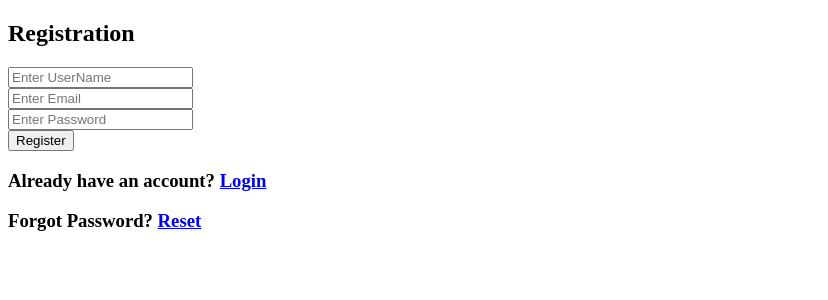
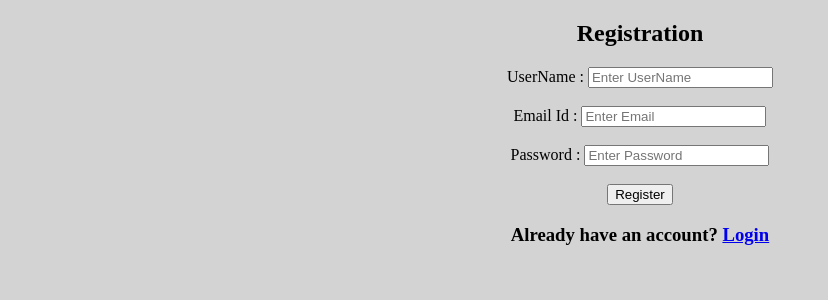
Before and after one commit to shraddhakapadia/todo, a Django app: page /register/ in a window 1280 px wide. Shown: the top 300 px of the page, without its empty margins (0-828 px from the left). Run offline with Django 4.2, Linux system fonts and the light colour scheme.

Commit message:
Update register.html

```diff
--- a/todoapp/templates/todoapp/register.html
+++ b/todoapp/templates/todoapp/register.html
@@ -1,11 +1,6 @@
 <!DOCTYPE html>
 <html lang="en">
-<!-- <head>
-    <meta charset = "UTF-8">
-    <meta name = "viewport" content = "width=device-width, initial-scale = 1.0">
-    <title>Login</title>
-</head> -->
-<body>
+<body style="text-align: center;background-color: lightgray;">
     <div class="wrapper">
         <h2>Registration</h2>
         {% if messages %}
@@ -16,25 +11,28 @@
         <form action = "#" method="POST">
             {% csrf_token %}
             <div class="input-box">
+                <label>UserName : </label>
                 <input type ="text" placeholder="Enter UserName" required name = "username">
             </div>
+            <br/>
             <div class="input-box">
-                <input type ="text" placeholder="Enter Email" required name = "email">
+                <label>Email Id : </label>
+                <input type ="email" placeholder="Enter Email" required name = "email">
             </div>
+            <br/>
             <div class="input-box">
-                <input type ="text" placeholder="Enter Password" required name = "password">
+                <label>Password : </label>
+                <input type ="password" placeholder="Enter Password" required name = "password">
             </div>
             <div class="policy">
             </div>
+            <br/>
             <div class="input-box button">
                 <input type="Submit" value="Register">
             </div>
             <div class="text">
                 <h3>Already have an account? <a href = "{% url 'login' %}">Login</a></h3>
             </div>
-            <div class="text">
-                <h3>Forgot Password? <a href = "#">Reset</a></h3>
-            </div>
         </form>
     </div>
 </body>
```
